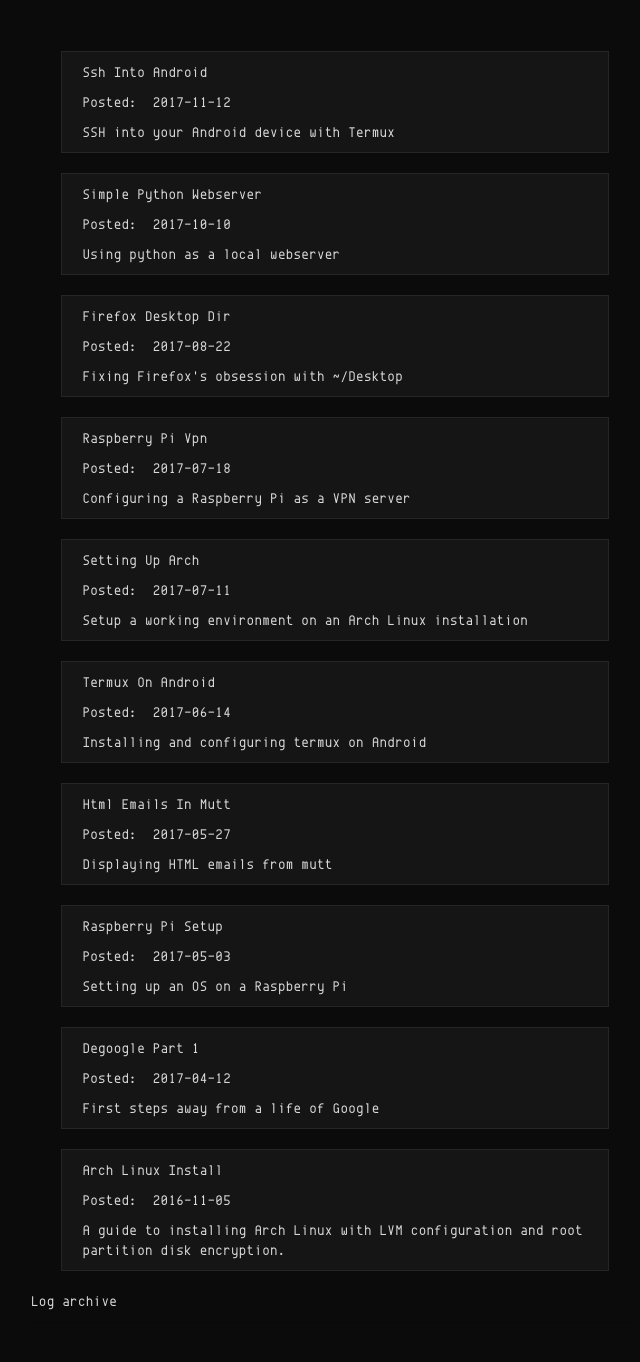
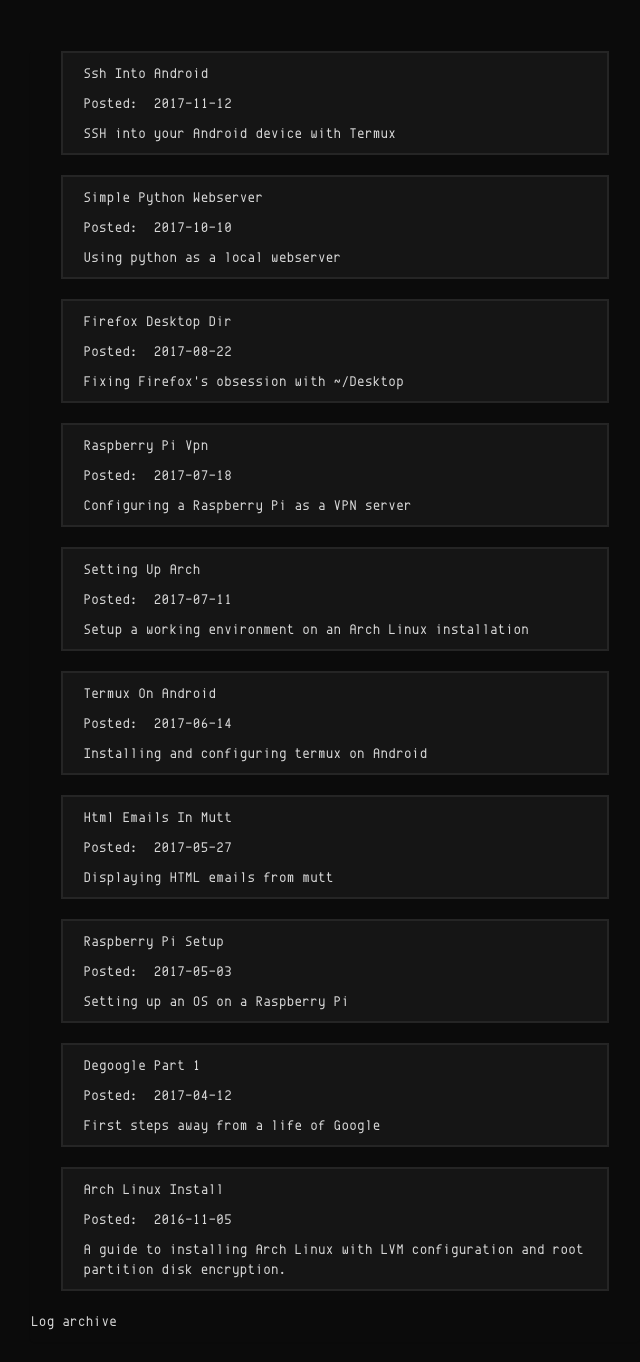
Before and after one commit to pyratebeard/pyratebeard.github.io, a Jekyll site: the page built from log.html, in a window 1280 px wide. Shown: the whole page, without its empty margins (305-945 px from the left). Built offline with Jekyll 4.4.1, drawn with Linux system fonts in a browser that asks for light colours.

Commit message:
pre and blockquote border change

```diff
--- a/css/custom.css
+++ b/css/custom.css
@@ -87,18 +87,19 @@
     background-color: #010101;
     /*font-family: envy; */
     border-radius: 0px;
-    border-color: #d9d9d9;
+    border-color: #656565;
+    border-width: 2px;
     font-family: monospace;
 }
 blockquote {
     font-size: 1em;
-    border: 1px solid #252525;
+    border: 2px solid #252525;
     background-color: #151515;
     max-width: 90%;
     margin-left: 5%;
 }
 blockquote:hover {
-    border: 1px solid #01c8e5;
+    border: 2px solid #01c8e5;
 }
 blockquote:hover > p {
     color: #d9d9d9 !important;
```
